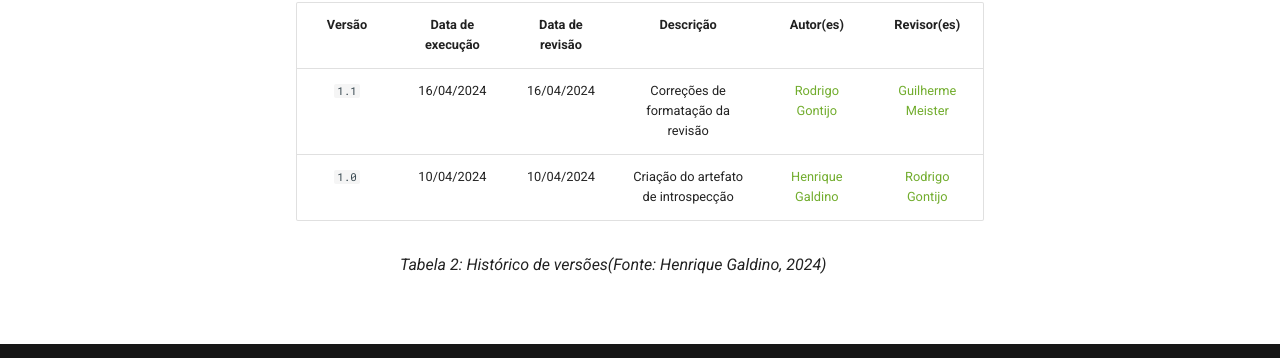
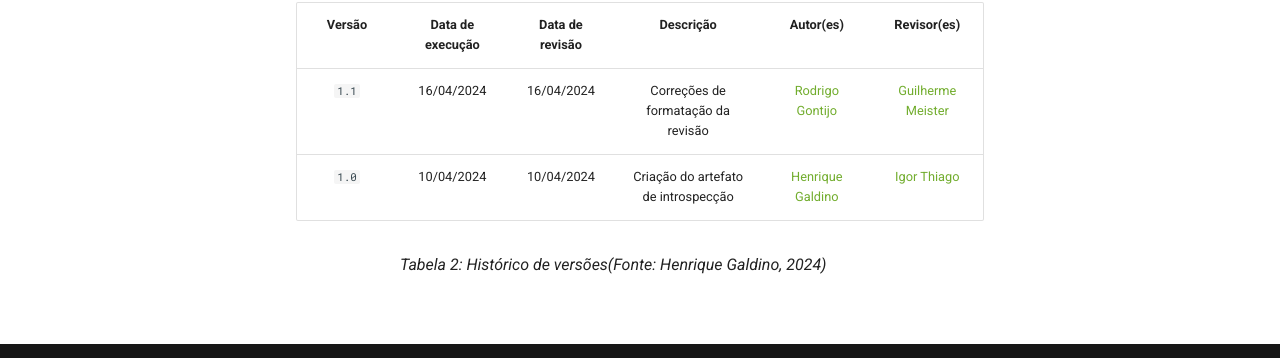
Before and after one commit to Requisitos-de-Software/2024.1-Grupo08, an MkDocs documentation site: the page built from docs/Elicitação/introspec.md, in a window 1280 px wide and 900 px high, scrolled down 1994 px. Shown: the part 491-849 px from the top of the window. Built offline with MkDocs 1.6.1 and Material for MkDocs 9.7.7, drawn with Linux system fonts in a browser that asks for light colours; comment, search, counter and statistics services are not loaded.

Commit message:
revisores certos

```diff
--- a/docs/Elicitação/introspec.md
+++ b/docs/Elicitação/introspec.md
@@ -49,7 +49,7 @@ A partir deste contexto, Henrique identificou alguns requisitos, que podem ser v
 | Versão | Data de execução | Data de revisão |  Descrição            | Autor(es)         | Revisor(es)  |
 | :------: | :----------: | :--------: | :--------------------: | :-------------: | :----------: |
 | `1.1` | 16/04/2024  | 16/04/2024 | Correções de formatação da revisão | [Rodrigo Gontijo](https://github.com/rodrigogontijoo) | [Guilherme Meister](https://github.com/gmeister18) |
-| `1.0` | 10/04/2024  | 10/04/2024 | Criação do artefato de introspecção | [Henrique Galdino](https://github.com/hgaldino05) | [Rodrigo Gontijo](https://github.com/rodrigogontijoo) |
+| `1.0` | 10/04/2024  | 10/04/2024 | Criação do artefato de introspecção | [Henrique Galdino](https://github.com/hgaldino05) | [Igor Thiago](https://github.com/alladin-51) |
 
 
 <div align="center">
```
Also changed, not shown: docs/Elicitação/requisitos-elicitados.md (+1 -1 lines).
